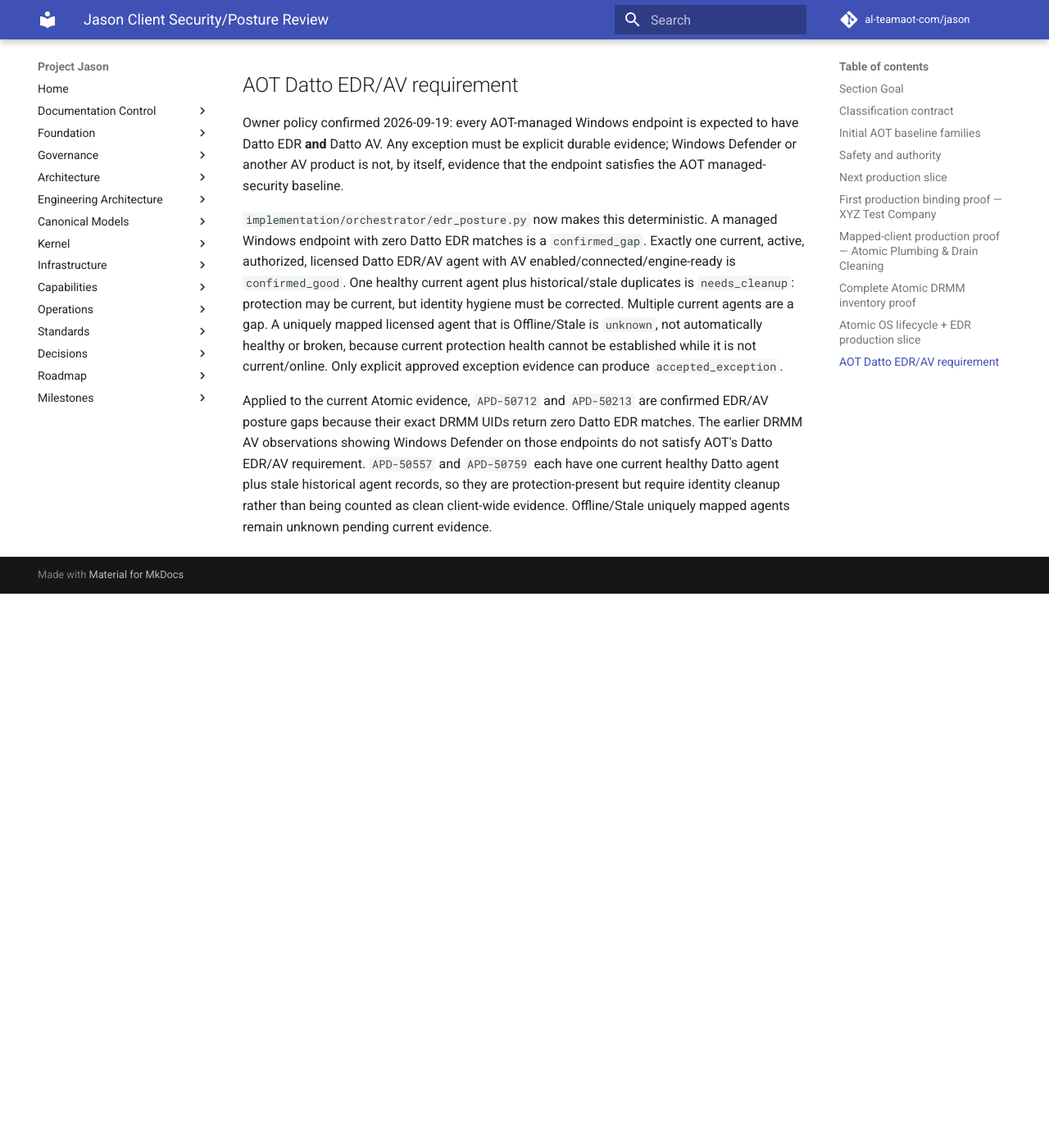
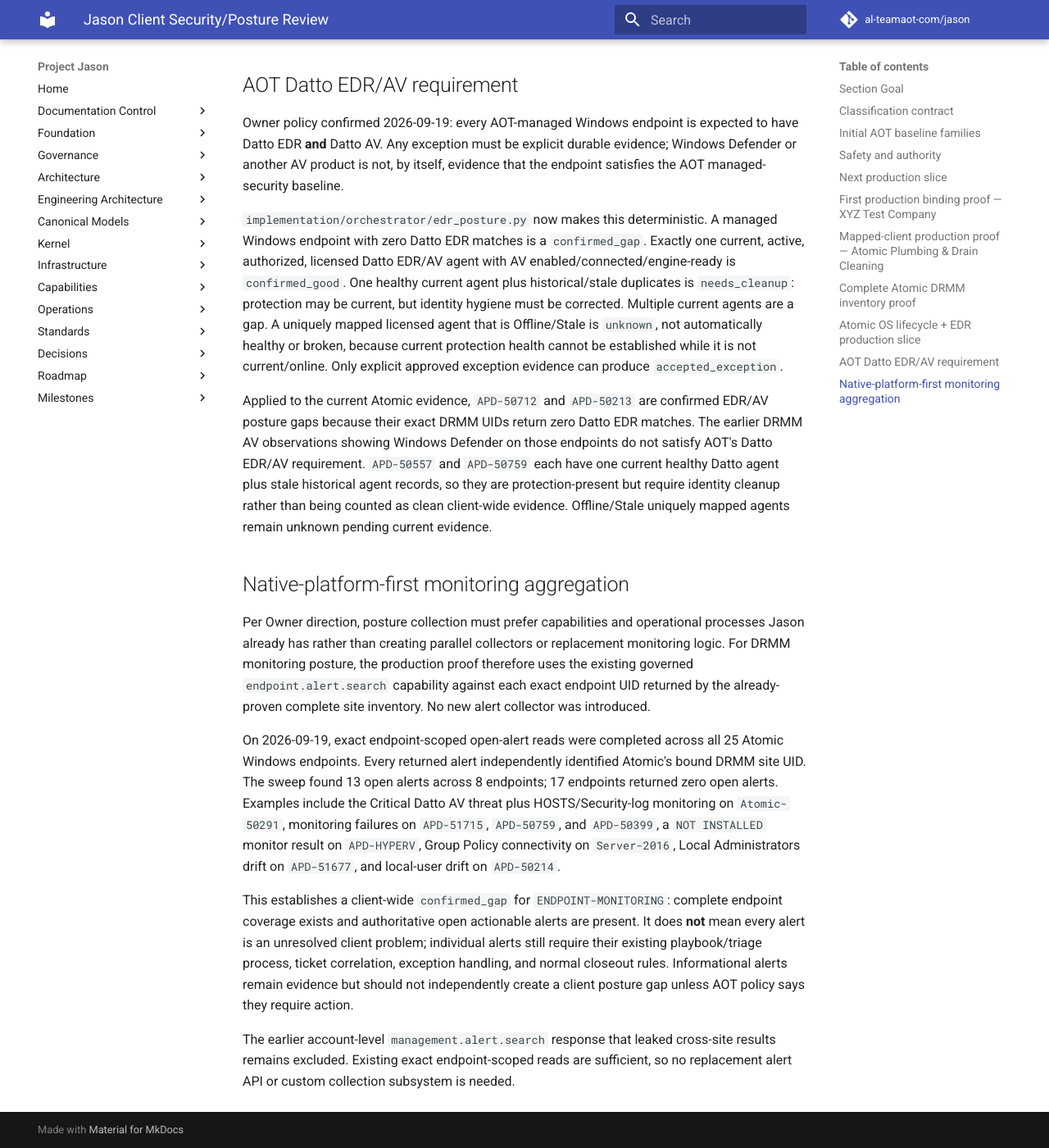
Before and after one commit to al-teamaot-com/jason, an MkDocs documentation site: the page built from docs/architecture/Jason-Client-Security-Posture-Review.md, in a window 1280 px wide and 1400 px high, scrolled down 4019 px. Shown: the whole window at 82% size. Built offline with MkDocs 1.6.1 and Material for MkDocs 9.7.7, drawn with Linux system fonts in a browser that asks for light colours; comment, search, counter and statistics services are not loaded; before the commit the page ends 4743 px from its top, so only the background shows below that.

Commit message:
Prove client monitoring posture with native reads

```diff
--- a/docs/architecture/Jason-Client-Security-Posture-Review.md
+++ b/docs/architecture/Jason-Client-Security-Posture-Review.md
@@ -70,3 +70,12 @@
 `implementation/orchestrator/edr_posture.py` now makes this deterministic. A managed Windows endpoint with zero Datto EDR matches is a `confirmed_gap`. Exactly one current, active, authorized, licensed Datto EDR/AV agent with AV enabled/connected/engine-ready is `confirmed_good`. One healthy current agent plus historical/stale duplicates is `needs_cleanup`: protection may be current, but identity hygiene must be corrected. Multiple current agents are a gap. A uniquely mapped licensed agent that is Offline/Stale is `unknown`, not automatically healthy or broken, because current protection health cannot be established while it is not current/online. Only explicit approved exception evidence can produce `accepted_exception`.
 
 Applied to the current Atomic evidence, `APD-50712` and `APD-50213` are confirmed EDR/AV posture gaps because their exact DRMM UIDs return zero Datto EDR matches. The earlier DRMM AV observations showing Windows Defender on those endpoints do not satisfy AOT's Datto EDR/AV requirement. `APD-50557` and `APD-50759` each have one current healthy Datto agent plus stale historical agent records, so they are protection-present but require identity cleanup rather than being counted as clean client-wide evidence. Offline/Stale uniquely mapped agents remain unknown pending current evidence.
+
+## Native-platform-first monitoring aggregation
+Per Owner direction, posture collection must prefer capabilities and operational processes Jason already has rather than creating parallel collectors or replacement monitoring logic. For DRMM monitoring posture, the production proof therefore uses the existing governed `endpoint.alert.search` capability against each exact endpoint UID returned by the already-proven complete site inventory. No new alert collector was introduced.
+
+On 2026-09-19, exact endpoint-scoped open-alert reads were completed across all 25 Atomic Windows endpoints. Every returned alert independently identified Atomic's bound DRMM site UID. The sweep found 13 open alerts across 8 endpoints; 17 endpoints returned zero open alerts. Examples include the Critical Datto AV threat plus HOSTS/Security-log monitoring on `Atomic-50291`, monitoring failures on `APD-51715`, `APD-50759`, and `APD-50399`, a `NOT INSTALLED` monitor result on `APD-HYPERV`, Group Policy connectivity on `Server-2016`, Local Administrators drift on `APD-51677`, and local-user drift on `APD-50214`.
+
+This establishes a client-wide `confirmed_gap` for `ENDPOINT-MONITORING`: complete endpoint coverage exists and authoritative open actionable alerts are present. It does **not** mean every alert is an unresolved client problem; individual alerts still require their existing playbook/triage process, ticket correlation, exception handling, and normal closeout rules. Informational alerts remain evidence but should not independently create a client posture gap unless AOT policy says they require action.
+
+The earlier account-level `management.alert.search` response that leaked cross-site results remains excluded. Existing exact endpoint-scoped reads are sufficient, so no replacement alert API or custom collection subsystem is needed.
```
Also changed, not shown: docs/roadmaps/Project-Jason-TODO-and-Future-Ideas.md (+2 -1 lines).
